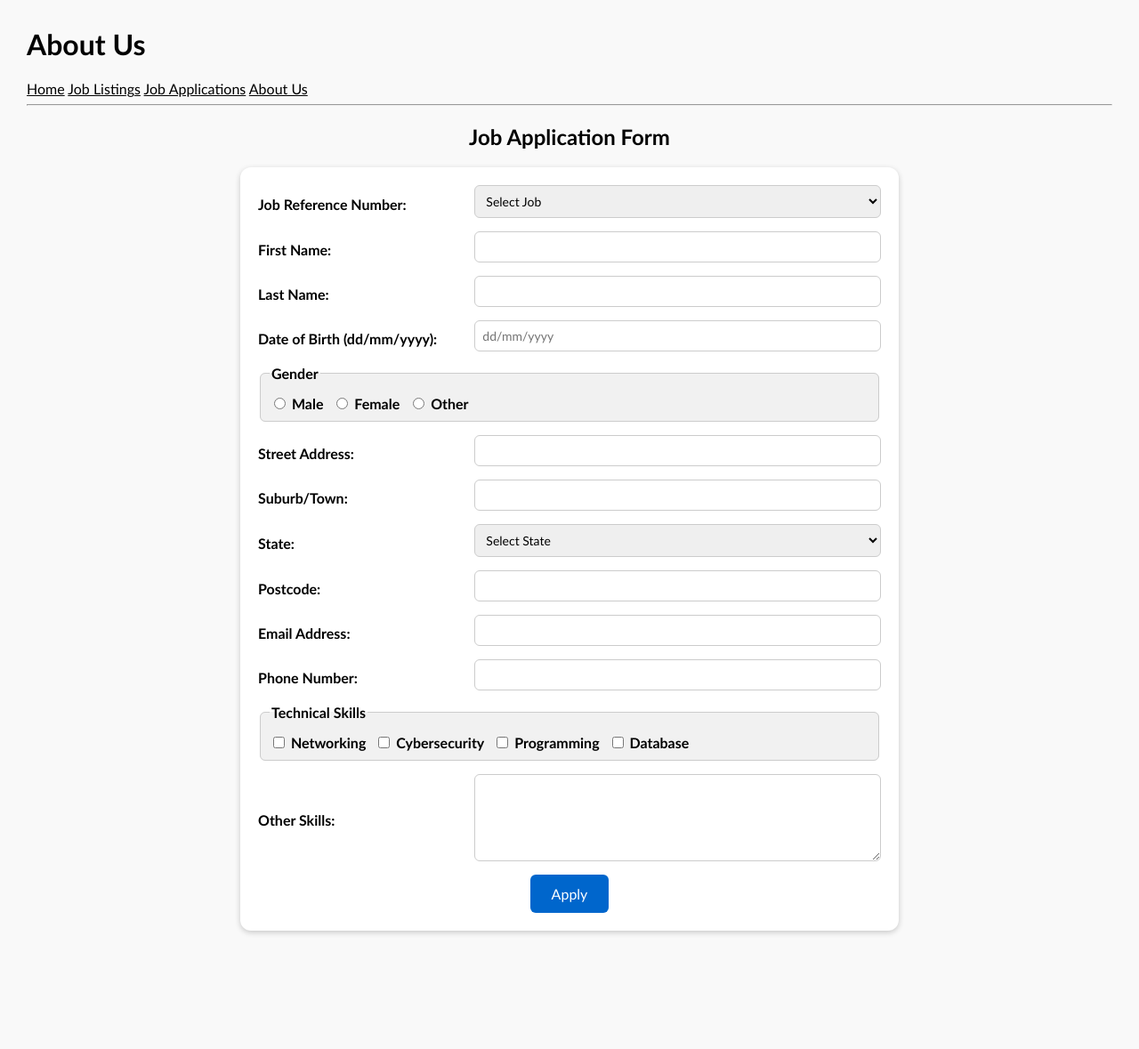
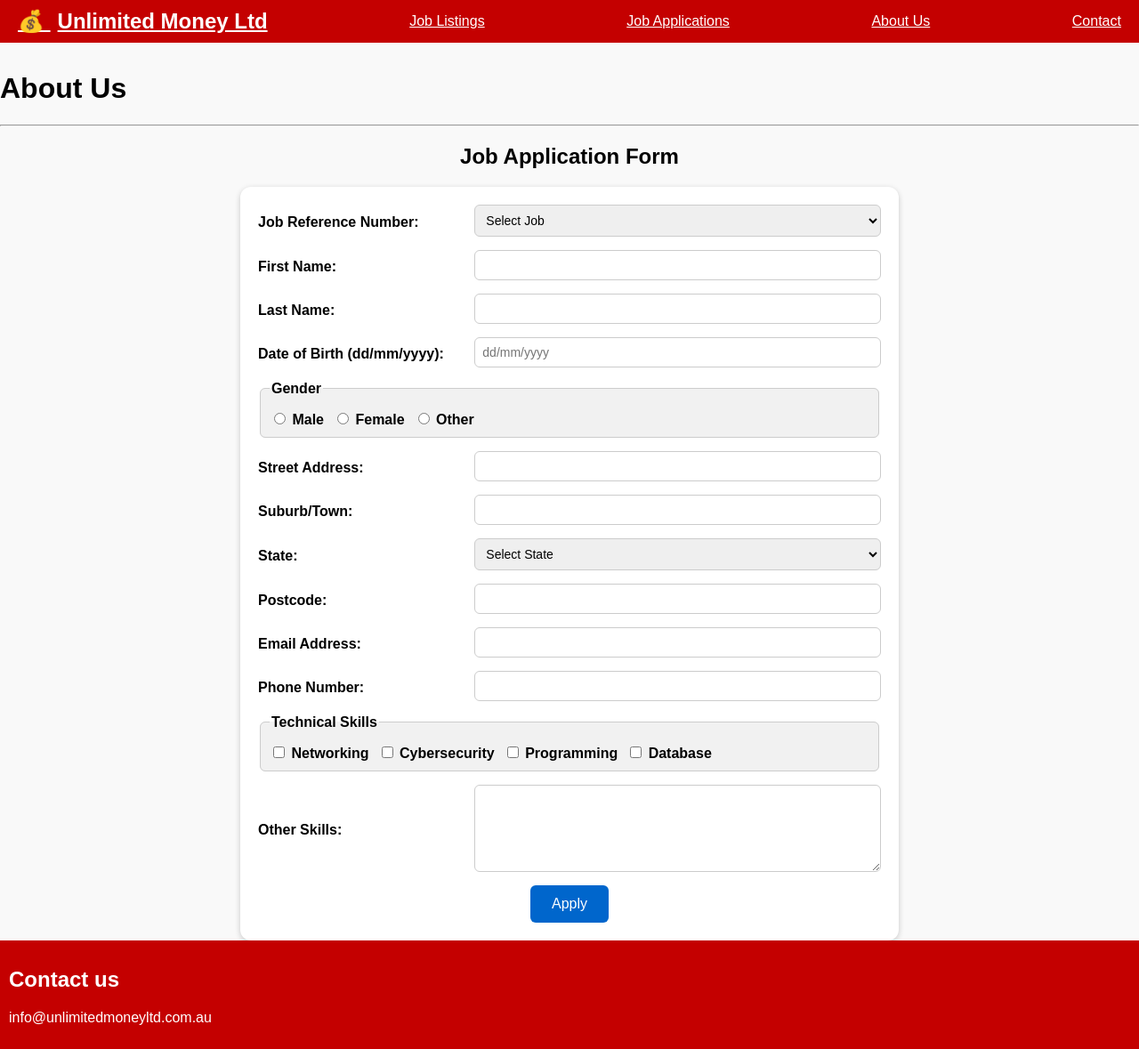
Before and after one commit to 106215431/COS10026-Project-Part-2, a PHP site: page /project1/apply.html in a window 1280 px wide. Shown: the whole page at 89% size. Before the commit the page ends 1050 px from the top, so only its background shows below. Run offline with PHP 8.4, Linux system fonts and the light colour scheme.

Commit message:
content update navbar about footeer

```diff
--- a/project1/apply.html
+++ b/project1/apply.html
@@ -7,13 +7,14 @@
         <link rel="stylesheet" href="/styles/styles.css">
         <title>Unlimited Money Limited</title>
     </head>
-    <header>
+     <header>
             <h1>About Us</h1>
-            <nav>
-                <a href="index.html">Home</a>
-                <a href="jobs.html">Job Listings</a>
-                <a href="apply.html">Job Applications</a>
-                <a href="about.html">About Us</a>
+            <nav class="navbar">
+                <div class="logo"><a href="/project1/index.html">💰 <span>Unlimited Money Ltd</a></span></div>
+                <a href="/project1/jobs.html">Job Listings</a>
+                <a href="/project1/apply.html">Job Applications</a>
+                <a href="/project1/about.html">About Us</a>
+                <a href="#contact">Contact</a>
             </nav>
             <hr/>
         </header>
@@ -106,5 +107,13 @@
       <button type="submit">Apply</button>
     </div>
   </form>
+  <!-- footer -->
+        <footer class="footer">
+            <div id="contact">
+                <h2>Contact us</h2>
+                <p>info@unlimitedmoneyltd.com.au</p>
+            </div>
+            <div id="Jira"></div>
+        </footer>
 </body>
 </html>
--- a/styles/styles.css
+++ b/styles/styles.css
@@ -9,9 +9,6 @@ created: 29/09/2025
 last modified: 29/09/2025
 
 */
-
-
-* {font-family: calibri, sans-serif; color:black}
 
 body {
   font-family: Arial, sans-serif;
@@ -85,3 +82,82 @@ button {
 button:hover {
   background-color: #004999;
 }
+body {
+  margin: 0; /* remove default margin */
+  padding-top: 60px; /* add space equal to navbar height */
+}
+.navbar {
+      display: flex;
+      justify-content: space-between;
+      align-items: center;
+      background-color: #c40000; /* red */
+      padding: 10px 20px;
+      position: fixed;
+      top: 0;
+      left: 0;
+      right: 0;
+      z-index: 1000;
+    }
+
+    /* Logo */
+    .navbar .logo {
+      font-size: 1.5rem;
+      font-weight: bold;
+      color: white;
+      display: flex;
+      align-items: center;
+    }
+
+    .navbar .logo span {
+      margin-left: 8px;
+    }
+
+    /* Navbar links */
+    .navbar ul {
+      list-style: none;
+      display: flex;
+      margin: 0;
+      padding: 0;
+    }
+
+    .navbar ul li {
+      margin: 0 10px;
+    }
+
+    .navbar ul li a {
+      color: white;
+      text-decoration: none;
+      font-size: 1rem;
+      padding: 8px 12px;
+      border-radius: 5px;
+      transition: background-color 0.3s;
+    }
+
+    .navbar ul li a:hover {
+      background-color: #730101; /* darker red on hover */
+    }
+.navbar a {
+    color: white;
+}
+/* footer */
+.footer{
+    background-color: #c40000;
+    color: white;
+    padding: 10px;
+}
+/* Table in about */
+table{
+    border: 3px solid black;
+    border-collapse: collapse; /* makes single border instead of double */
+    padding: 8px;
+}
+thead th{
+  border: 2px solid black;
+    padding: 8px;
+    text-align: center;
+}
+tr td{
+  border: 2px solid black;
+    padding: 8px;
+    text-align: center;
+}
```
Also changed, not shown: project1/about.html (+60 -6 lines), project1/index.html (+16 -7 lines), project1/jobs.html (+16 -7 lines).
